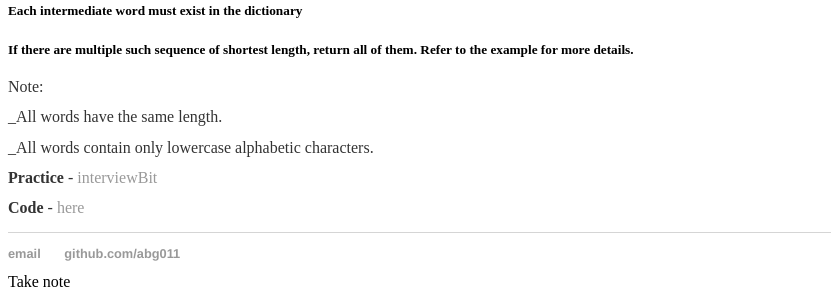
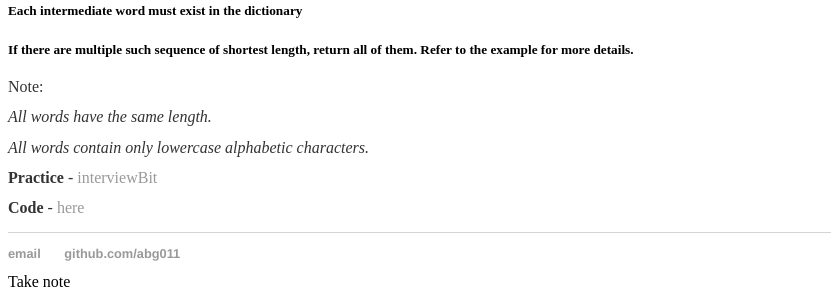
Before and after one commit to abhigupta543/abg011.github.io, a Jekyll site: the page built from _posts/2019-11-08-World-Ladder.md, in a window 1280 px wide. Shown: the part 259-559 px from the top of the page, without its empty margins (0-831 px from the left). Built offline with Jekyll 4.4.1, drawn with Linux system fonts in a browser that asks for light colours.

```diff
--- a/_posts/2019-11-08-World-Ladder.md
+++ b/_posts/2019-11-08-World-Ladder.md
@@ -13,9 +13,9 @@ Given two words (start and end), and a dictionary, find the shortest transformat
 
 Note:
 
-_All words have the same length.
+_All words have the same length._
 
-_All words contain only lowercase alphabetic characters.
+_All words contain only lowercase alphabetic characters._
 
 **Practice** - [interviewBit](https://www.interviewbit.com/problems/word-ladder-ii/)
 
```
